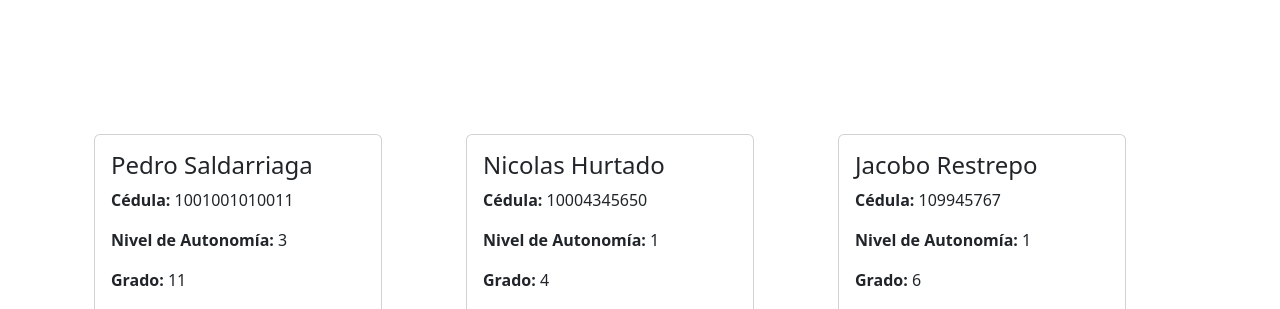
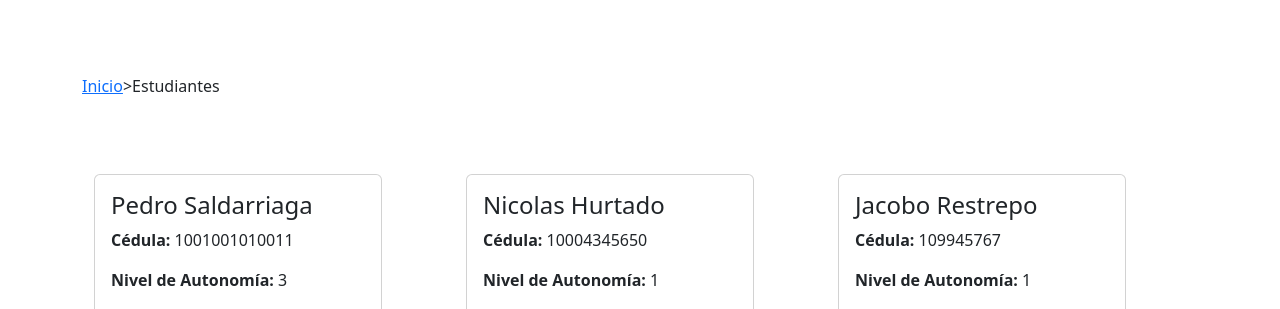
Before and after one commit to joseduquep/ColegioFontan, a Django app: page /students/main_menu/ in a window 1280 px wide. Shown: the part 110-419 px from the top of the page. Run offline with Django 5.2, Linux system fonts and the light colour scheme; data comes from the database, SQL or seed files in the repository; both versions use the stored data as it was after the commit; parts of the project's set-up code (start-up, migrations or seed data) failed here and were passed over.

Commit message:
Inicio de implementacion de miga de pan

```diff
--- a/horariosfontanproyecto/templates/base.html
+++ b/horariosfontanproyecto/templates/base.html
@@ -8,16 +8,11 @@
     <link href="https://cdn.jsdelivr.net/npm/bootstrap@5.3.0-alpha1/dist/css/bootstrap.min.css" rel="stylesheet" integrity="sha384-GLhlTQ8iRABdZLl6O3oVMWSktQOp6b7In1Zl3/Jr59b6EGGoI1aFkw7cmDA6j6gD" crossorigin="anonymous">
     <link rel="stylesheet" href="https://cdnjs.cloudflare.com/ajax/libs/font-awesome/6.0.0-beta3/css/all.min.css">
     <link rel="stylesheet" href="{% static 'css/style.css'%}">
-    <!-- CSS de Bootstrap -->
     <link href="https://cdn.jsdelivr.net/npm/bootstrap@5.3.0-alpha1/dist/css/bootstrap.min.css" rel="stylesheet">
-
-<!-- JS de Bootstrap -->
     <script src="https://cdn.jsdelivr.net/npm/bootstrap@5.3.0-alpha1/dist/js/bootstrap.bundle.min.js"></script>
-
   </head>
   <body>
     {% include 'navbar.html' %}
-
     <div class="container container-principal ">
       <br/>
       <div style="margin-top: 100px;">
@@ -29,6 +24,10 @@
             </div>
           {% endfor %}
         {% endif %}
+        <div class="breadcrumb">
+          {% block breadcrumb %}
+          {% endblock %}
+        </div>
         {% block content %}
         {% endblock %}
       </div>
--- a/students/templates/students/main_menu.html
+++ b/students/templates/students/main_menu.html
@@ -1,4 +1,9 @@
 {% extends 'base.html' %}
+{% block breadcrumb %}
+  <a href="{% url 'home.index' %}">Inicio</a>
+  <span>></span>
+  <span>Estudiantes</span>
+{% endblock %}
 {% load static %}
 
 {% block content %}
```
Also changed, not shown: db.sqlite3. Lines whose indentation alone changed are shown as unchanged.
